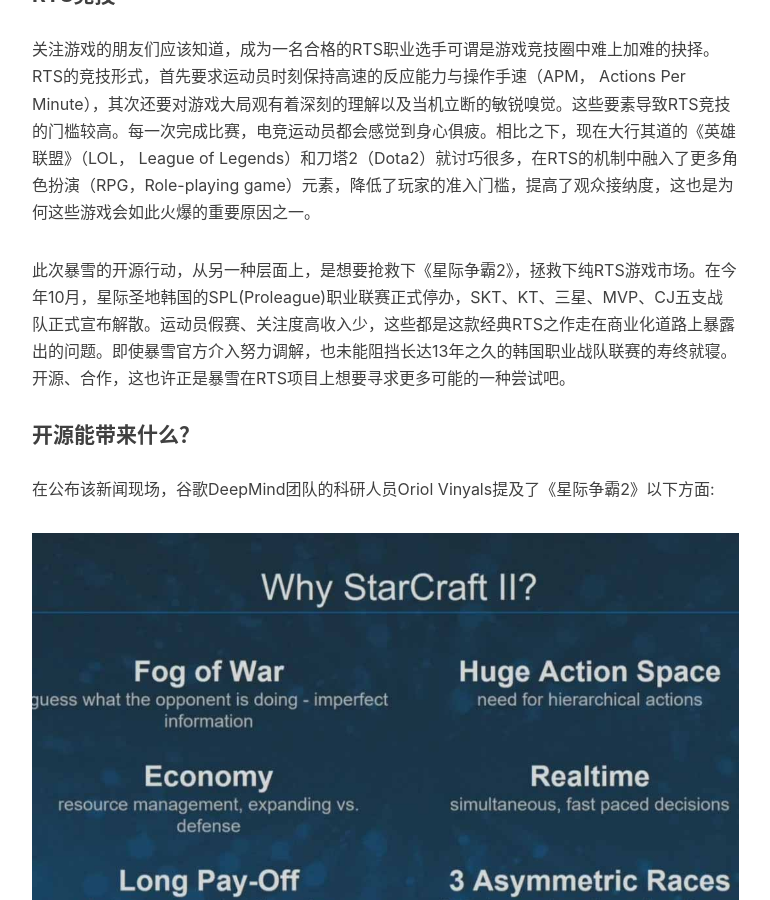
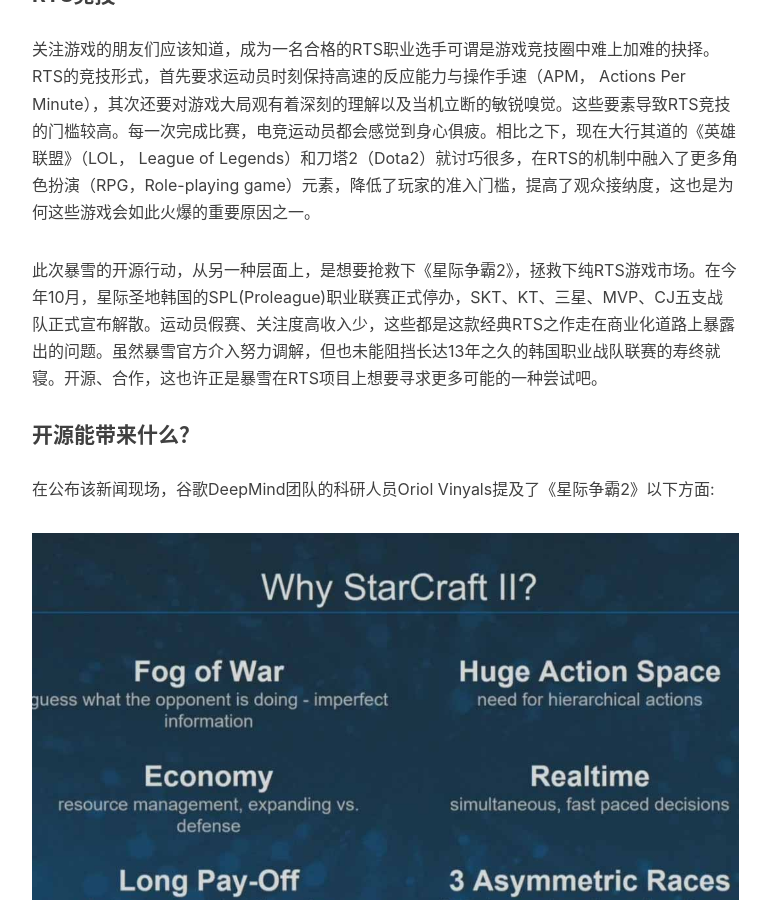
Before and after one commit to benjamin87/benjamin87.github.io, a Jekyll site: the page built from _posts/2016-11-12-blz-opensource-startcraftII-AI.markdown, in a window 1280 px wide and 900 px high, scrolled down 1867 px. Shown: the whole window, without its empty margins (233-1003 px from the left). Built offline with Jekyll 4.4.1, drawn with Linux system fonts in a browser that asks for light colours; nearby versions of some CDN libraries; comment, search, counter and statistics services are not loaded.

```diff
--- /dev/null
+++ b/CNAME
@@ -0,0 +1 @@
+bentang.me
--- a/_posts/2016-11-12-blz-opensource-startcraftII-AI.markdown
+++ b/_posts/2016-11-12-blz-opensource-startcraftII-AI.markdown
@@ -25,7 +25,7 @@ tags:
 
 关注游戏的朋友们应该知道，成为一名合格的RTS职业选手可谓是游戏竞技圈中难上加难的抉择。RTS的竞技形式，首先要求运动员时刻保持高速的反应能力与操作手速（APM， Actions Per Minute），其次还要对游戏大局观有着深刻的理解以及当机立断的敏锐嗅觉。这些要素导致RTS竞技的门槛较高。每一次完成比赛，电竞运动员都会感觉到身心俱疲。相比之下，现在大行其道的《英雄联盟》（LOL， League of Legends）和刀塔2（Dota2）就讨巧很多，在RTS的机制中融入了更多角色扮演（RPG，Role-playing game）元素，降低了玩家的准入门槛，提高了观众接纳度，这也是为何这些游戏会如此火爆的重要原因之一。
 
-此次暴雪的开源行动，从另一种层面上，是想要抢救下《星际争霸2》，拯救下纯RTS游戏市场。在今年10月，星际圣地韩国的SPL(Proleague)职业联赛正式停办，SKT、KT、三星、MVP、CJ五支战队正式宣布解散。运动员假赛、关注度高收入少，这些都是这款经典RTS之作走在商业化道路上暴露出的问题。即使暴雪官方介入努力调解，也未能阻挡长达13年之久的韩国职业战队联赛的寿终就寝。开源、合作，这也许正是暴雪在RTS项目上想要寻求更多可能的一种尝试吧。
+此次暴雪的开源行动，从另一种层面上，是想要抢救下《星际争霸2》，拯救下纯RTS游戏市场。在今年10月，星际圣地韩国的SPL(Proleague)职业联赛正式停办，SKT、KT、三星、MVP、CJ五支战队正式宣布解散。运动员假赛、关注度高收入少，这些都是这款经典RTS之作走在商业化道路上暴露出的问题。虽然暴雪官方介入努力调解，但也未能阻挡长达13年之久的韩国职业战队联赛的寿终就寝。开源、合作，这也许正是暴雪在RTS项目上想要寻求更多可能的一种尝试吧。
 
 #### 开源能带来什么？
 
```
